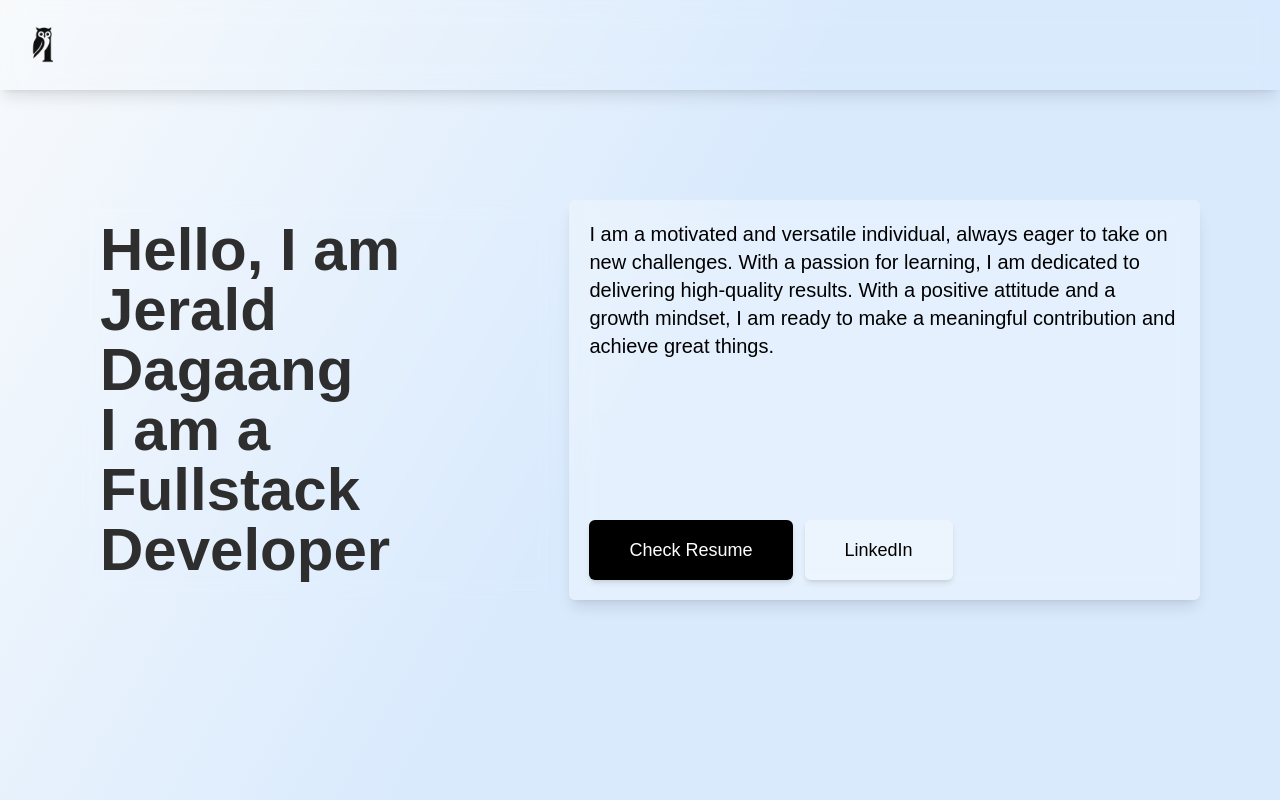
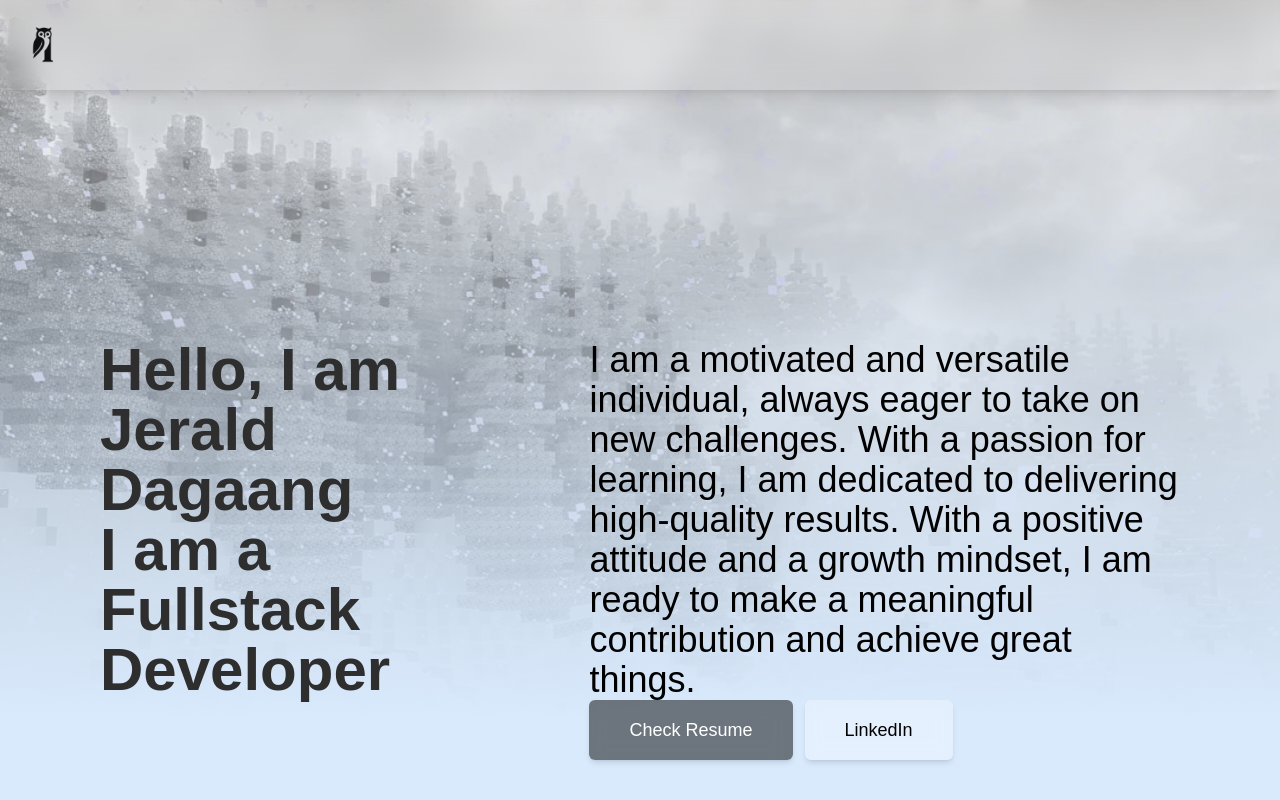
Before and after one commit to Lolillya/new-portfolio, a React (Vite) app: page / in a window 1280 px wide. Built offline with nearby package versions, Linux system fonts and the light colour scheme.

Commit message:
added header, button components, added hero-bg with gradient downward fade

```diff
--- a/src/App.tsx
+++ b/src/App.tsx
@@ -1,37 +1,18 @@
 import { Header } from "@/components/header";
 import "./index.css";
-import { Button } from "./components/ui/button";
+import { Hero } from "./components/hero";
+import heroBg from "@/assets/hero-bg.jpg";
 
 function App() {
   return (
     <>
       <Header />
-      <main className="wrapper pt-50">
-        <section className="">
-          <div className="flex gap-3">
-            <div className="flex flex-col div-wrapper w-3/4 backdrop-blur-sm text-6xl">
-              <span>Hello, I am</span>
-              <span>Jerald Dagaang</span>
-              <span>I am a Fullstack Developer</span>
-            </div>
+      <main className="wrapper">
+        <img src={heroBg} alt="hero" className="absolute inset-0 w-screen h-screen object-cover -z-10" />
+        {/* Downward-fading gradient overlay */}
+        <div className="absolute inset-0 -z-10 pointer-events-none hero-gradient" />
 
-            <div className="flex flex-col justify-between w-full div-wrapper bg-white/30 backdrop-blur-md shadow-lg">
-              <div className="">
-                <p className="text-xl font-thin">
-                  I am a motivated and versatile individual, always eager to take on new challenges.
-                  With a passion for learning, I am dedicated to delivering high-quality results.
-                  With a positive attitude and a growth mindset, I am ready to make a meaningful
-                  contribution and achieve great things.
-                </p>
-              </div>
-
-              <div className="flex gap-3">
-                <Button style="1">Check Resume</Button>
-                <Button style="2">LinkedIn</Button>
-              </div>
-            </div>
-          </div>
-        </section>
+        <Hero />
       </main>
     </>
   );
--- a/src/components/header.tsx
+++ b/src/components/header.tsx
@@ -4,10 +4,9 @@ export const Header = () => {
   return (
     <>
       <header className="bg-bg-surface absolute w-full backdrop-blur-md shadow-lg">
-        <section className="div-wrapper flex items-center">
+        <div className="div-wrapper flex items-center">
           <img src={Logo} width={50} />
-
-        </section>
+        </div>
       </header>
     </>
   );
--- /dev/null
+++ b/src/components/hero.tsx
@@ -0,0 +1,34 @@
+import { Button } from "./ui/button"
+
+export const Hero = () => {
+  return (
+    <>
+      <section className="mt-50">
+        <div className="flex gap-3 ">
+          <div className="flex flex-col div-wrapper w-3/4 text-6xl">
+            <span>Hello, I am</span>
+            <span>Jerald Dagaang</span>
+            <span>I am a Fullstack Developer</span>
+          </div>
+
+          <div className="flex flex-col justify-between w-full div-wrapper">
+            <div className="">
+              <p className="text-4xl font-thin">
+                I am a motivated and versatile individual, always eager to take on new challenges.
+                With a passion for learning, I am dedicated to delivering high-quality results.
+                With a positive attitude and a growth mindset, I am ready to make a meaningful
+                contribution and achieve great things.
+              </p>
+            </div>
+
+            <div className="flex gap-3">
+              <Button style="1">Check Resume</Button>
+              <Button style="2">LinkedIn</Button>
+            </div>
+          </div>
+        </div>
+      </section>
+
+    </>
+  )
+}
--- a/src/components/ui/button.tsx
+++ b/src/components/ui/button.tsx
@@ -7,11 +7,11 @@ interface ButtonProps {
 export const Button = ({ style, className, children }: ButtonProps) => {
   let styleClass = "";
   if (style === "1") {
-    styleClass = "bg-black text-white";
+    styleClass = "bg-black/50 text-white";
   } else if (style === "2") {
     styleClass = "bg-white/30 text-black";
   }
   return (
-    <button className={`${styleClass} ${className ?? ""}py-4 px-10 backdrop-blur-none rounded-md border-border cursor-pointer shadow-md text-lg`}>{children}</button>
+    <button className={`${styleClass} ${className ?? ""}py-4 px-10 backdrop-blur-sm rounded-md border-border cursor-pointer shadow-md text-lg`}>{children}</button>
   );
 };
--- a/src/index.css
+++ b/src/index.css
@@ -12,16 +12,17 @@
 
 @layer base {
   body {
-    background: linear-gradient(120deg, #f8fafc 0%, #d9eafd 50%);
-    font-family: "Manrope", sans-serif;
+
   }
 
   main {
-    @apply flex min-h-screen min-w-screen items-center;
+    /* background: linear-gradient(120deg, #f8fafc 0%, #d9eafd 50%); */
+    font-family: "Manrope", sans-serif;
+    @apply flex min-w-screen items-center;
   }
 
   section {
-    @apply max-w-[1400px];
+    @apply max-w-[1400px] min-h-[50dvh] flex py-20;
   }
 
   span {
@@ -29,10 +30,13 @@
   }
 
   .wrapper {
-    @apply w-full h-full min-h-dvh max-h-dvh flex py-10 px-20 flex-col overflow-y-hidden;
+    @apply w-full h-full min-h-dvh max-h-dvh flex py-10 px-20 flex-col;
   }
 
   .div-wrapper {
-    @apply p-5 rounded-md border-border;
+    @apply p-5 rounded-md;
+  }
+  .hero-gradient {
+    background: linear-gradient(180deg, rgba(248, 250, 252, 0) 0%, rgba(217, 234, 253, 1) 90%)
   }
 }
```
Also changed, not shown: src/assets/hero-bg.jpg (added).
